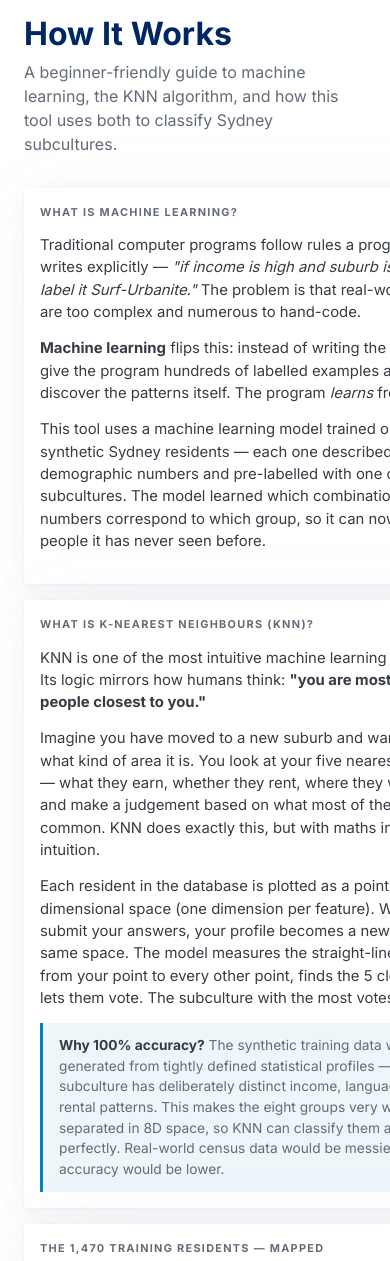
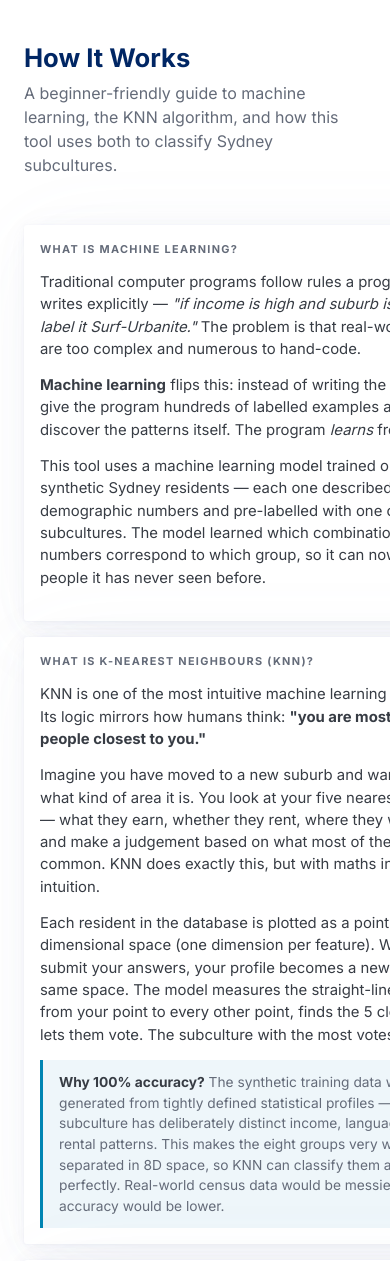
Before and after one commit to Richard-Johnson-Anglican-College/12SE_KNN_classifier, a Flask app: page /how-it-works in a window 390 px wide; the page is wider, and only the part inside the window is pictured. Shown: the part 162-1423 px from the top of that part. Run offline with Flask 3, Linux system fonts and the light colour scheme; some libraries are stand-ins or nearby versions.

Commit message:
mobile: how-it-works grid collapses to 1col, quiz toggles stack, proxy table scrollable

```diff
--- a/static/style.css
+++ b/static/style.css
@@ -157,6 +157,12 @@ nav.main-nav .container { display: flex; padding: 0 24px; }
 /* Proxy table header */
 .proxy-table th { background: var(--navy); color: white; }
 
+/* How It Works two-column layout */
+.hiw-grid { display: grid; grid-template-columns: 2fr 1fr; gap: 24px; align-items: start; }
+
+/* Proxy table scroll on small screens */
+.proxy-table-wrap { overflow-x: auto; -webkit-overflow-scrolling: touch; }
+
 /* Spec cards */
 .specs-row { display: flex; gap: 14px; flex-wrap: wrap; margin-top: 18px; }
 .spec-card { flex: 1; min-width: 120px; background: white; border: 1px solid var(--border); border-radius: 3px; padding: 16px; text-align: center; }
@@ -171,6 +177,7 @@ nav.main-nav .container { display: flex; padding: 0 24px; }
 /* ── Responsive ─────────────────────────────────────────────────── */
 @media (max-width: 900px) {
     .subculture-grid { grid-template-columns: repeat(2, 1fr); }
+    .hiw-grid { grid-template-columns: 1fr; }
 }
 
 @media (max-width: 700px) {
@@ -179,4 +186,10 @@ nav.main-nav .container { display: flex; padding: 0 24px; }
     .result-banner-img { display: none; }
     .hero h1 { font-size: 1.9rem; }
     .site-subtitle { display: none; }
+    .toggle-group { display: flex; flex-direction: column; border-radius: 3px; }
+    .toggle-option label { border-right: none; border-bottom: 1px solid var(--border); text-align: center; padding: 11px 16px; }
+    .toggle-option:last-child label { border-bottom: none; }
+    .form-card { padding: 20px 16px; }
+    .page-heading { padding: 28px 0 16px; }
+    .page-heading h1 { font-size: 1.6rem; }
 }
--- a/templates/how-it-works.html
+++ b/templates/how-it-works.html
@@ -10,7 +10,7 @@
             <p>A beginner-friendly guide to machine learning, the KNN algorithm, and how this tool uses both to classify Sydney subcultures.</p>
         </div>
 
-        <div style="display:grid; grid-template-columns:2fr 1fr; gap:24px; align-items:start;">
+        <div class="hiw-grid">
 
             <!-- Left column -->
             <div>
@@ -97,7 +97,7 @@
                 <article>
                     <p class="section-title">How Your Answers Map to Census Features</p>
                     <p style="font-size:.84rem; color:var(--pico-muted-color); margin-bottom:16px;">The model expects suburb-level census aggregate statistics. Since you are an individual, your personal answers are used as proxies — an inherent approximation.</p>
-                    <table class="proxy-table">
+                    <div class="proxy-table-wrap"><table class="proxy-table">
                         <thead>
                             <tr>
                                 <th>Question</th>
@@ -115,7 +115,7 @@
                             <tr><td>Weekly income</td><td><code>weekly_income</code></td><td colspan="2" style="color:var(--pico-muted-color);">Direct value ($AUD per week)</td></tr>
                             <tr><td>Suburb name</td><td><code>longitude</code> + <code>latitude</code></td><td colspan="2" style="color:var(--pico-muted-color);">Matched to 49 anchor suburbs; defaults to the geographic centroid of all suburbs (~Parramatta area) if blank or unrecognised</td></tr>
                         </tbody>
-                    </table>
+                    </table></div>
                 </article>
 
             </div>
```
